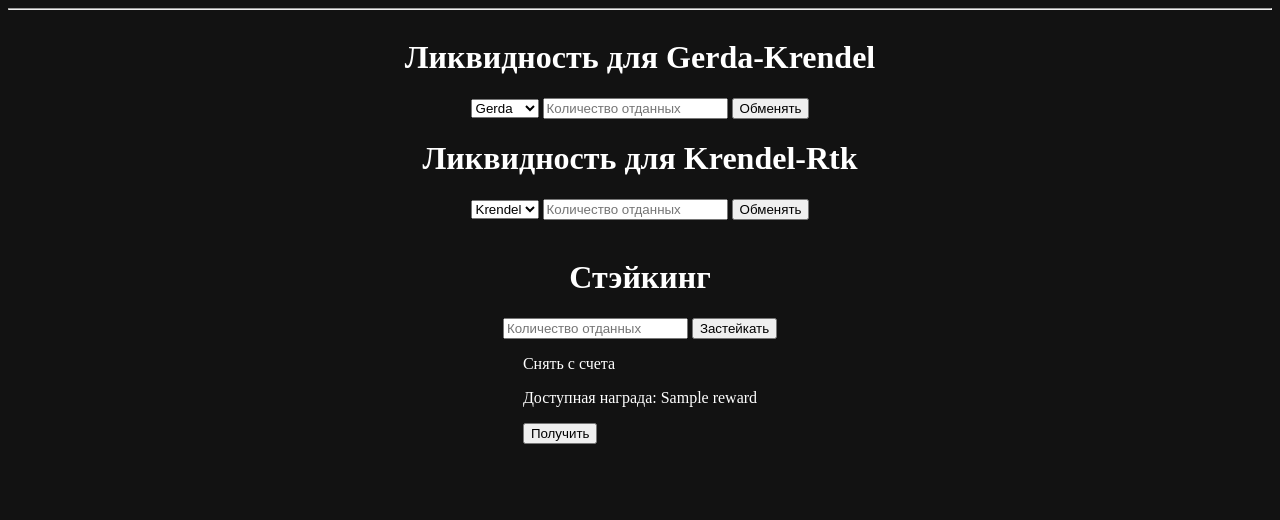
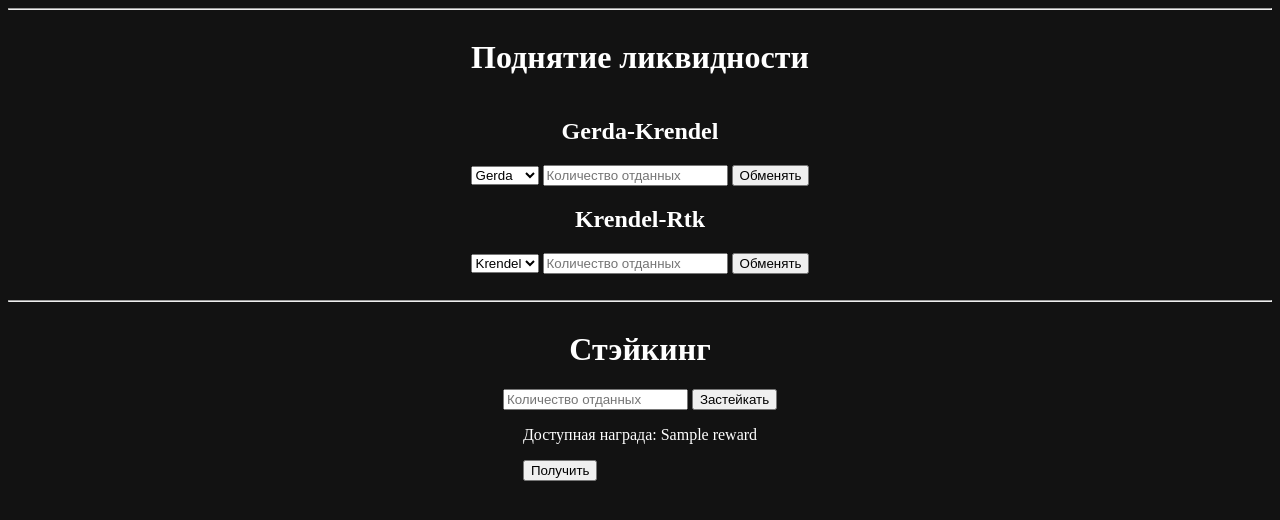
Before and after one commit to AL1US/Liquidity-pools, a FastAPI app: template app/frontend/templates/investions.html in a window 1280 px wide. Shown: the part 46-566 px from the top of the page. Run offline with FastAPI, Linux system fonts and the light colour scheme; the template is opened without the code that fills it: most values are stand-ins (such as "Sample title", 1, 10 or a date in 2020); parts of the project's set-up code (start-up, migrations or seed data) failed here and were passed over.

Commit message:
небольшие изменения во фронте

```diff
--- a/app/frontend/templates/investions.html
+++ b/app/frontend/templates/investions.html
@@ -1,9 +1,12 @@
 {% extends "base.html" %}
 
 {% block body %}
+<div class="center">
+    <h1>Поднятие ликвидности</h1>
+</div>
 
 <div class="center">
-    <h1>Ликвидность для Gerda-Krendel</h1>
+    <h2>Gerda-Krendel</h2>
     <form action="/liquidity_up" method="POST">
         <input type="hidden" name="pool_id" value="ger_kre">
         <select name="token">
@@ -16,7 +19,7 @@
 </div>
 
 <div class="center">
-    <h1>Ликвидность для Krendel-Rtk</h1>
+    <h2>Krendel-Rtk</h2>
     <form action="/liquidity_up" method="POST">
         <input type="hidden" name="pool_id" value="kre_rtk">
         <select name="token">
@@ -28,6 +31,7 @@
     </form>
 </div>
 <br>
+<hr>
 <div class="center">
     <h1>Стэйкинг</h1>
     <form action="/stake" method="POST">
@@ -36,7 +40,6 @@
         <button type="submit">Застейкать</button>
     </form>
     <form action="/claim_reward" method="POST">
-        <p>Снять с счета</p>
         <p>Доступная награда: {{reward}}</p>
         <button type="submit">Получить</button>
     </form>
```
Also changed, not shown: app/frontend/templates/swap.html (+6 -3 lines), 1 other file.
